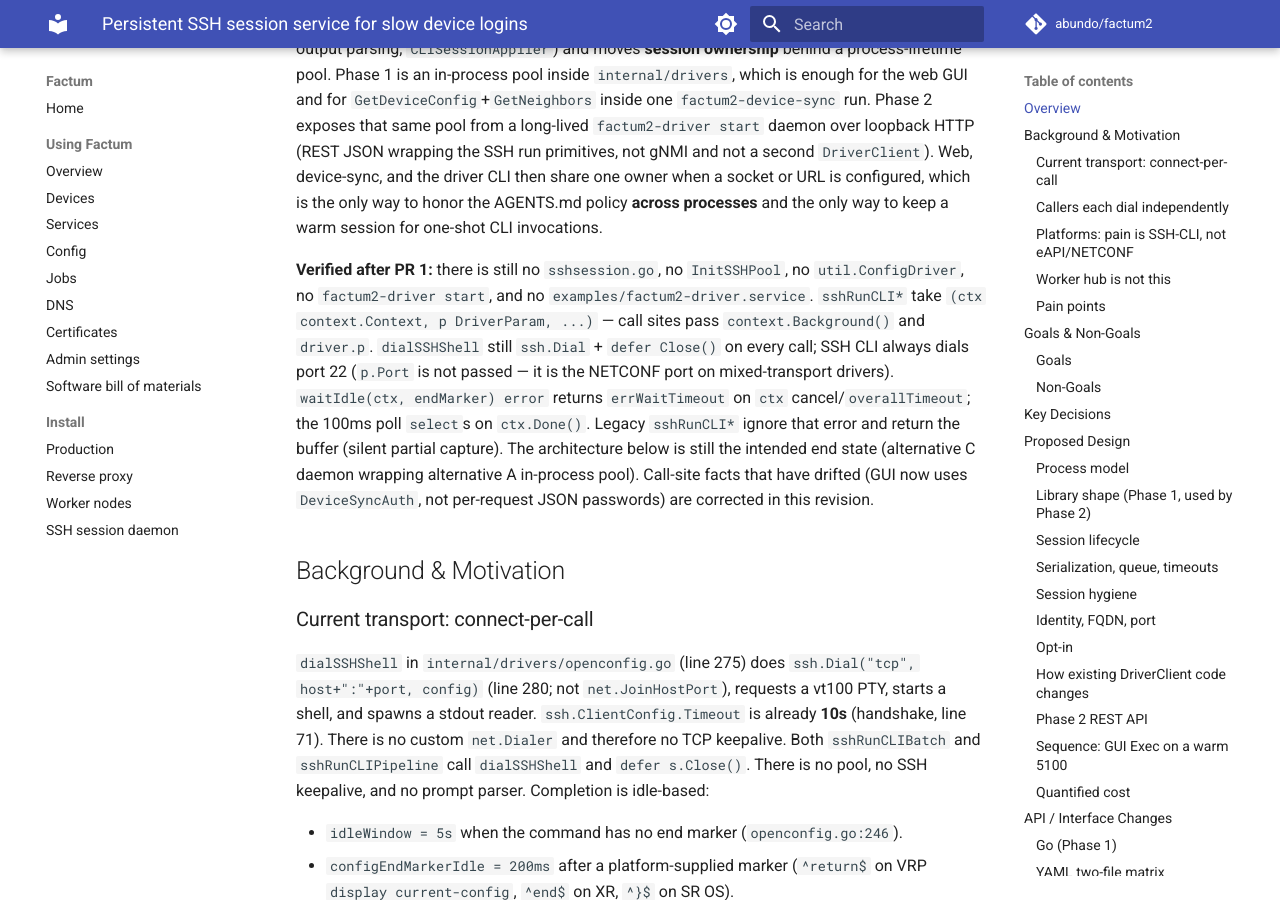
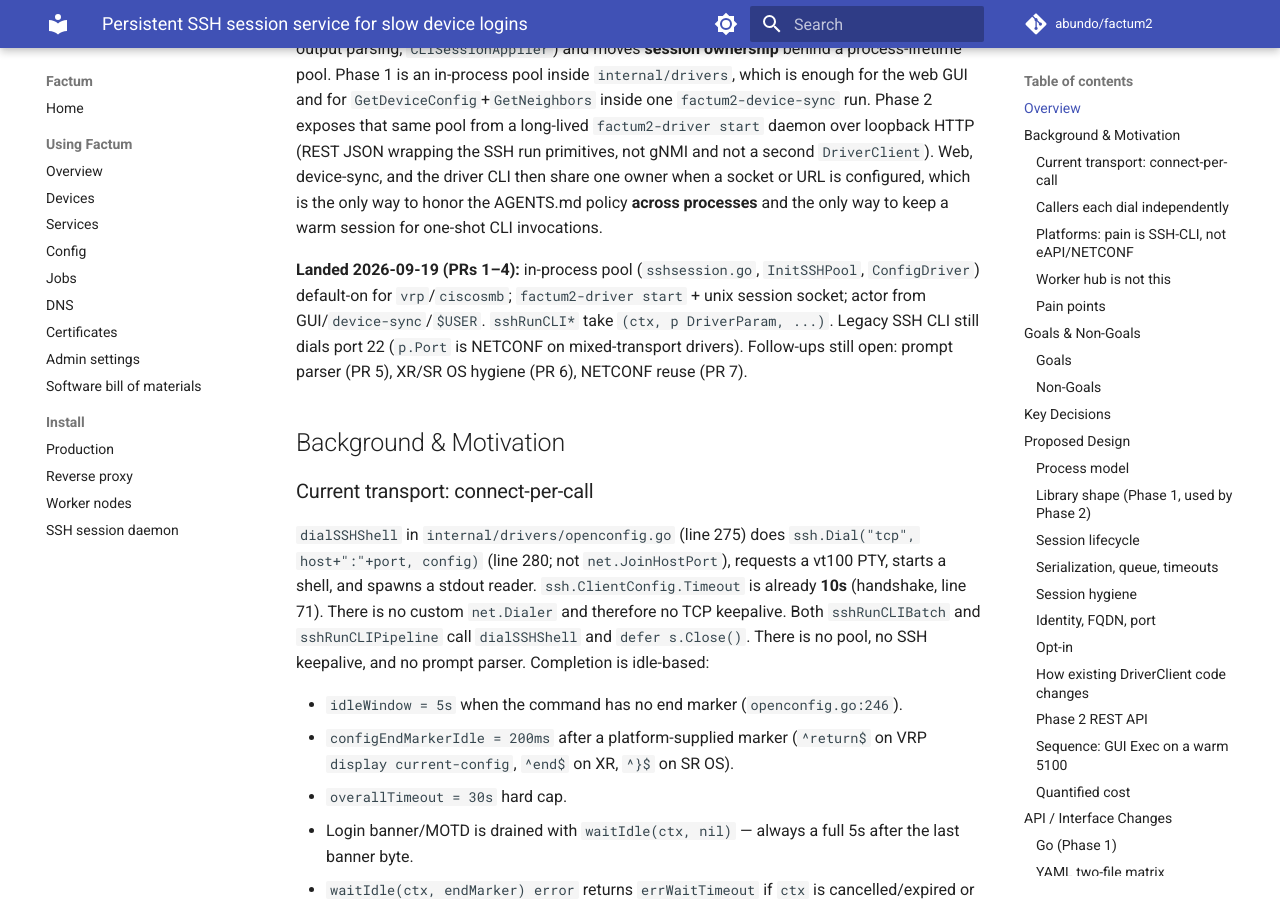
Before and after one commit to abundo/factum2, an MkDocs documentation site: the page built from docs/ssh-session-service.md, in a window 1280 px wide and 900 px high, scrolled down 827 px. Built offline with MkDocs 1.6.1 and Material for MkDocs 9.7.7, drawn with Linux system fonts in a browser that asks for light colours; comment, search, counter and statistics services are not loaded; some of the changed text lies outside the part shown.

Commit message:
Mark SSH session service PRs 1-4 as implemented.

```diff
--- a/docs/ssh-session-service.md
+++ b/docs/ssh-session-service.md
@@ -2,7 +2,7 @@
 
 | Field | Value |
 | ----- | ----- |
-| Status | Draft |
+| Status | Implemented (PRs 1–4 on main; PR 5–7 follow-ups remain) |
 | Author | Factum |
 | Date | 2026-09-19 |
 | Audience | Factum maintainers (drivers, web, device-sync, factum2-driver) |
@@ -14,7 +14,7 @@
 
 This design keeps platform drivers as they are (command construction, paging preambles, output parsing, `CLISessionApplier`) and moves **session ownership** behind a process-lifetime pool. Phase 1 is an in-process pool inside `internal/drivers`, which is enough for the web GUI and for `GetDeviceConfig`+`GetNeighbors` inside one `factum2-device-sync` run. Phase 2 exposes that same pool from a long-lived `factum2-driver start` daemon over loopback HTTP (REST JSON wrapping the SSH run primitives, not gNMI and not a second `DriverClient`). Web, device-sync, and the driver CLI then share one owner when a socket or URL is configured, which is the only way to honor the AGENTS.md policy **across processes** and the only way to keep a warm session for one-shot CLI invocations.
 
-**Verified after PR 1:** there is still no `sshsession.go`, no `InitSSHPool`, no `util.ConfigDriver`, no `factum2-driver start`, and no `examples/factum2-driver.service`. `sshRunCLI*` take `(ctx context.Context, p DriverParam, ...)` — call sites pass `context.Background()` and `driver.p`. `dialSSHShell` still `ssh.Dial` + `defer Close()` on every call; SSH CLI always dials port 22 (`p.Port` is not passed — it is the NETCONF port on mixed-transport drivers). `waitIdle(ctx, endMarker) error` returns `errWaitTimeout` on `ctx` cancel/`overallTimeout`; the 100ms poll `select`s on `ctx.Done()`. Legacy `sshRunCLI*` ignore that error and return the buffer (silent partial capture). The architecture below is still the intended end state (alternative C daemon wrapping alternative A in-process pool). Call-site facts that have drifted (GUI now uses `DeviceSyncAuth`, not per-request JSON passwords) are corrected in this revision.
+**Landed 2026-09-19 (PRs 1–4):** in-process pool (`sshsession.go`, `InitSSHPool`, `ConfigDriver`) default-on for `vrp`/`ciscosmb`; `factum2-driver start` + unix session socket; actor from GUI/`device-sync`/`$USER`. `sshRunCLI*` take `(ctx, p DriverParam, ...)`. Legacy SSH CLI still dials port 22 (`p.Port` is NETCONF on mixed-transport drivers). Follow-ups still open: prompt parser (PR 5), XR/SR OS hygiene (PR 6), NETCONF reuse (PR 7).
 
 ## Background & Motivation
 
@@ -914,7 +914,7 @@
 
 ## PR Plan
 
-Incremental, each PR independently reviewable and mergeable. No schema migrations. **PR 1 is in tree;** pool / daemon / `InitSSHPool` are not.
+Incremental, each PR independently reviewable and mergeable. No schema migrations. **PRs 1–4 are in tree.** Prompt parser / XR-SR OS hygiene / NETCONF reuse remain follow-ups.
 
 ### PR 1 — Refactor `sshRunCLI*` onto `ctx` + `DriverParam`; make `waitIdle` cancelable
 
```
